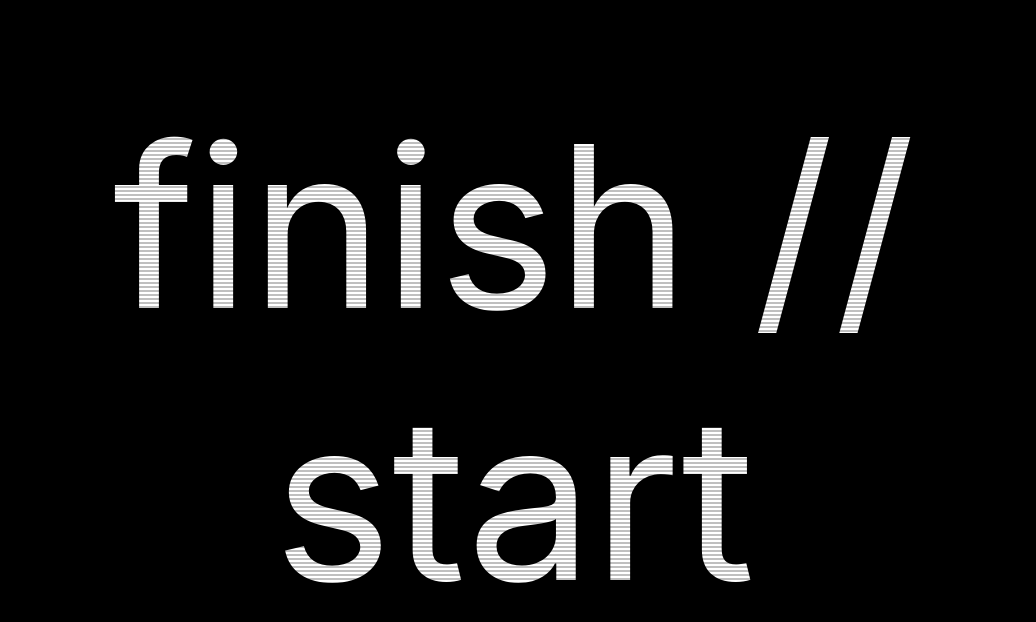
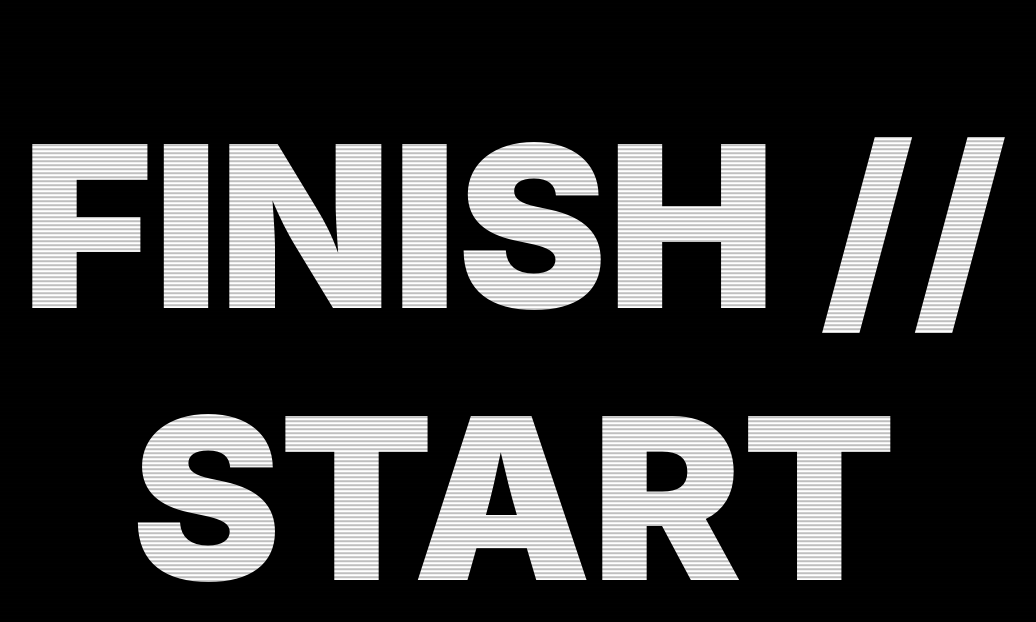
Before and after one commit to heisenburger/night, a Jekyll site: the page built from index.html, in a window 1280 px wide. Shown: the top 622 px of the page, without its empty margins (126-1162 px from the left). Built offline with Jekyll 4.4.1, drawn with Linux system fonts in a browser that asks for light colours.

Commit message:
add scan, flicker and twitch

```diff
--- a/_sass/_base.scss
+++ b/_sass/_base.scss
@@ -2,10 +2,12 @@
 
 body {
   position: relative;
-  background-color: #000000;
+  background-color: #010101;
   color: #ffffff;
   margin: 0;
   font-family: $sansserif;
+  animation: flicker 7s infinite,
+              twitch 3s infinite;
 }
 
 .tvtext {
@@ -19,17 +21,61 @@
   height: 100vh;
   background-image: linear-gradient(transparent 0.1rem, rgba(0,0,0,.25) 0.05rem);
   background-size: 1px 4px;
-  z-index: 2;
+  z-index: 1;
+  animation: scan 50s infinite;
 }
 
+// animations
+
 @keyframes scan {
-  0% {
-    background-position:0% 50%
-  }
-  50% {
-    background-position:100% 50%
-  }
-  100% {
-    background-position:0% 50%
-  }
+  0% { background-position:1px top }
+  100% { background-position:1px bottom }
 }
+
+@keyframes flicker {
+  0% { opacity: 1 }
+
+  9% { opacity: 1 }
+  10% { opacity: 0.9 }
+  11% { opacity: 1 }
+
+  19% { opacity: 1 }
+  20% { opacity: 0.7 }
+  21% { opacity: 1 }
+
+  36% { opacity: 1 }
+  37% { opacity: 0.9 }
+  38% { opacity: 1 }
+
+  49% { opacity: 1 }
+  50% { opacity: 0.7 }
+  51% { opacity: 1 }
+
+  67% { opacity: 1 }
+  68% { opacity: 0.8 }
+  69% { opacity: 1 }
+
+  97% { opacity: 1 }
+  98% { opacity: 0.9 }
+  99% { opacity: 1 }
+
+  100% { opacity: 1}
+}
+
+@keyframes twitch {
+  0% { transform: skew(0,0) }
+
+  4% { transform: skew(0,0) }
+  5% { transform: skew(0.01rad, 0) }
+  6% { transform: skew(0,0) }
+
+  17% { transform: skew(0,0) }
+  18% { transform: skew(-0.01rad,-0.001rad) }
+  19% { transform: skew(0,0) }
+
+  40% { transform: skew(0,0) }
+  42% { transform: skew(-0.002rad, 0.001rad) }
+  44% { transform: skew(0,0) }
+
+  100% { transform: skew(0,0)}
+}
--- a/_sass/_typography.scss
+++ b/_sass/_typography.scss
@@ -3,4 +3,6 @@
 .tvtext {
   font-size: 25vh;
   text-align: center;
+  font-weight: 900;
+  text-transform: uppercase;
 }
```
